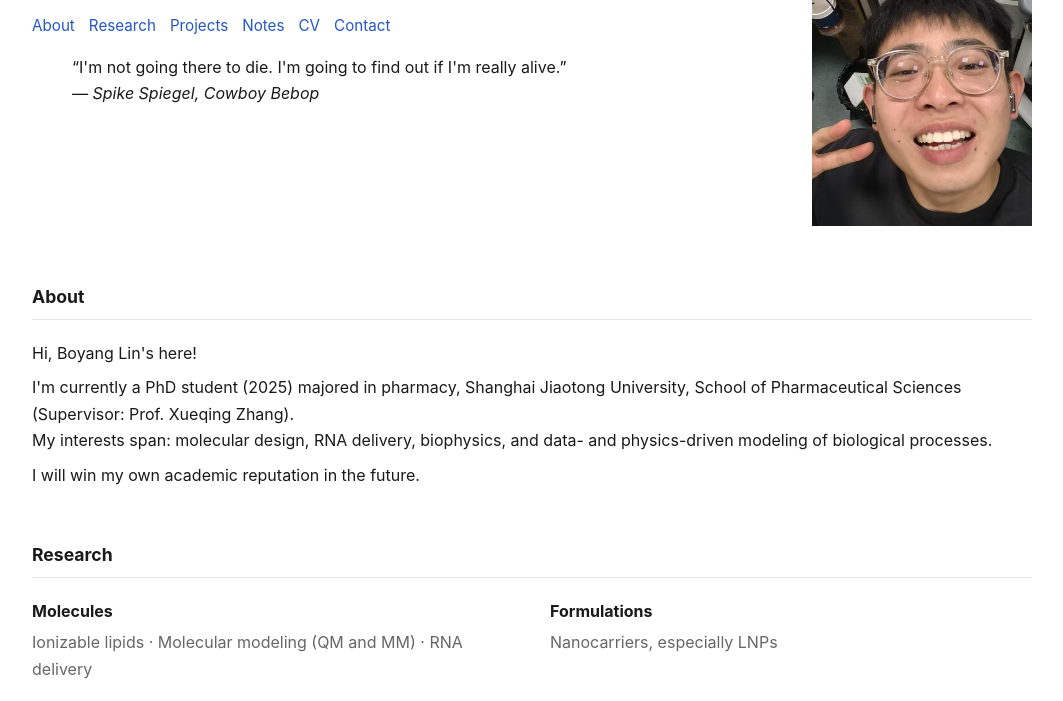
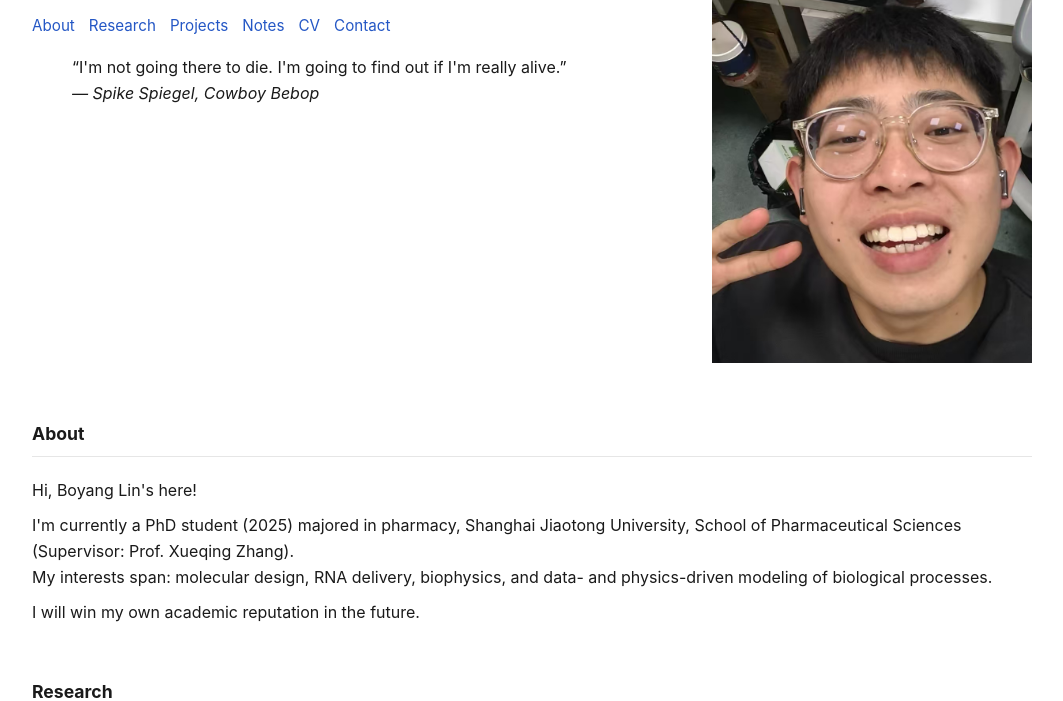
Before and after one commit to vacantase12/vacantase12.github.io, a plain HTML site: page index.html in a window 1280 px wide. Shown: the part 148-849 px from the top of the page, without its empty margins (108-1171 px from the left). Drawn offline with Linux system fonts and the light colour scheme.

Commit message:
Update index.html

```diff
--- a/index.html
+++ b/index.html
@@ -164,7 +164,7 @@
 
     .hero {
       display: grid;
-     grid-template-columns: 1fr 220px;
+     grid-template-columns: 1fr 320px;
      gap: 50px;
      align-items: start;
      margin-bottom: 56px;
```
